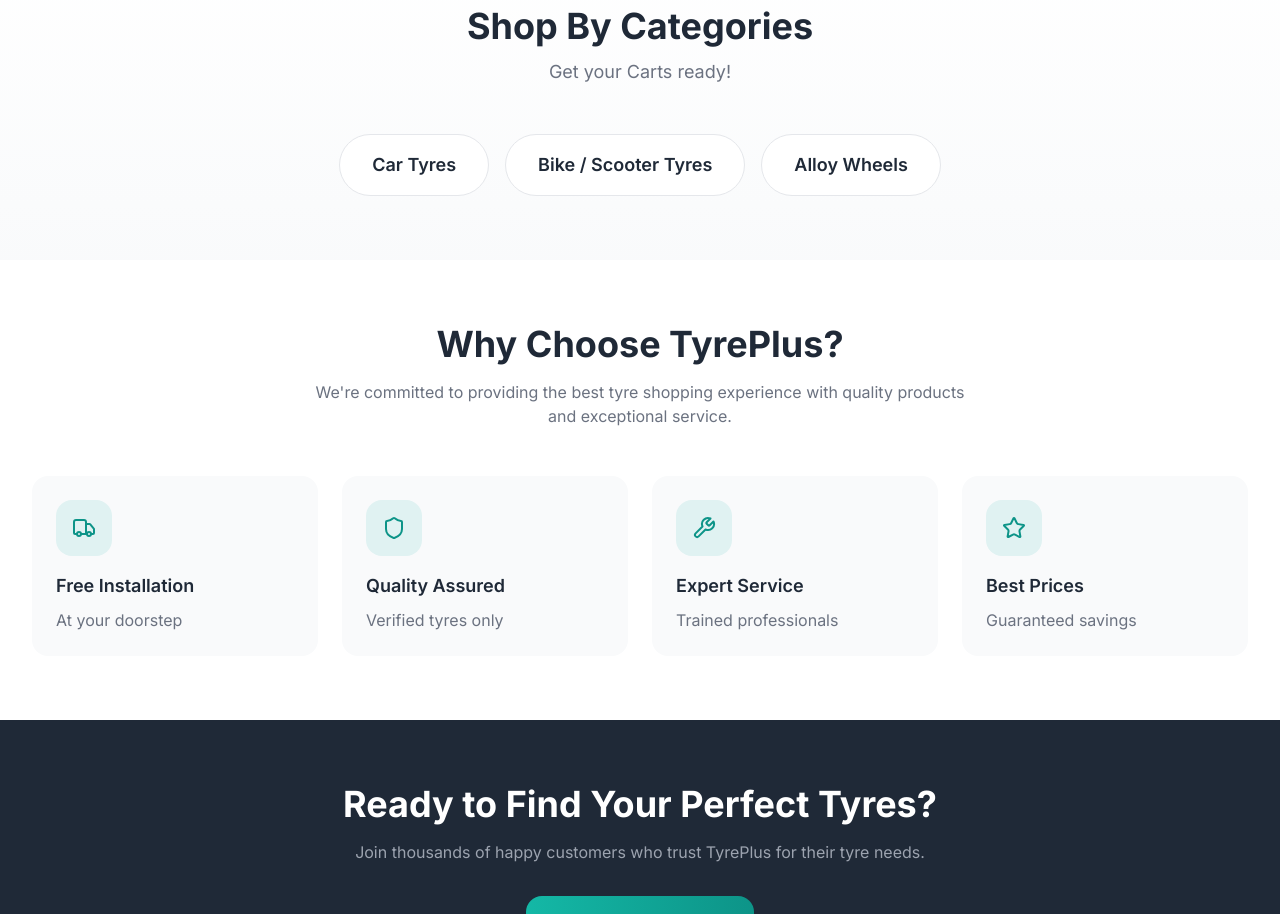
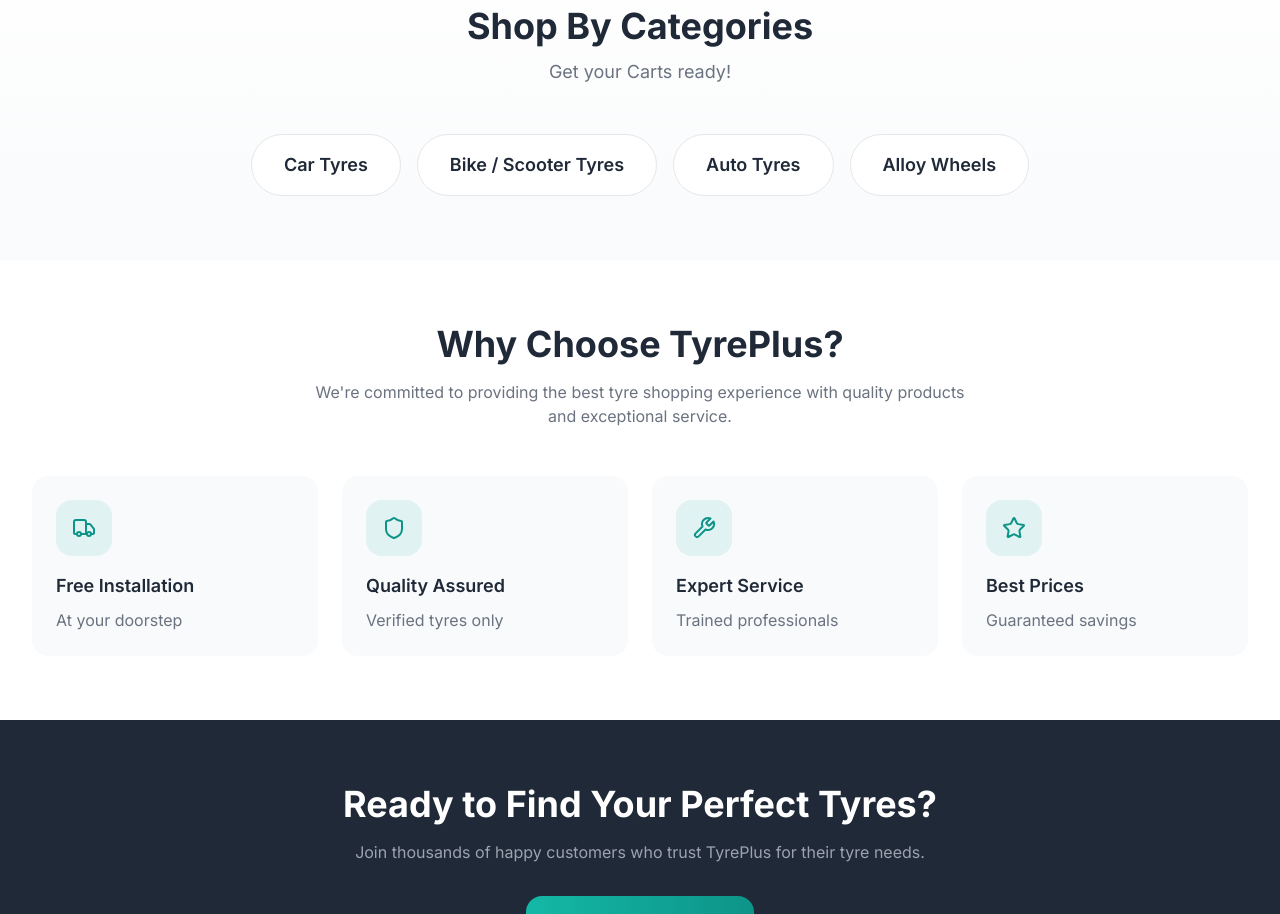
Before and after one commit to bhuvan-react/tyreplus, a Next.js app: page / in a window 1280 px wide. Shown: the part 1020-1934 px from the top of the page. Built offline with nearby package versions, Linux system fonts and the light colour scheme.

Commit message:
added auto tyres

```diff
--- a/components/shop-by-category.tsx
+++ b/components/shop-by-category.tsx
@@ -12,6 +12,11 @@ const categories = [
         id: "bike-scooter-tyres",
         title: "Bike / Scooter Tyres",
         link: "/search?vehicleType=2W",
+    },
+    {
+        id: "auto-tyres",
+        title: "Auto Tyres",
+        link: "/search?vehicleType=3W",
     },
     {
         id: "alloy-wheels",
```
